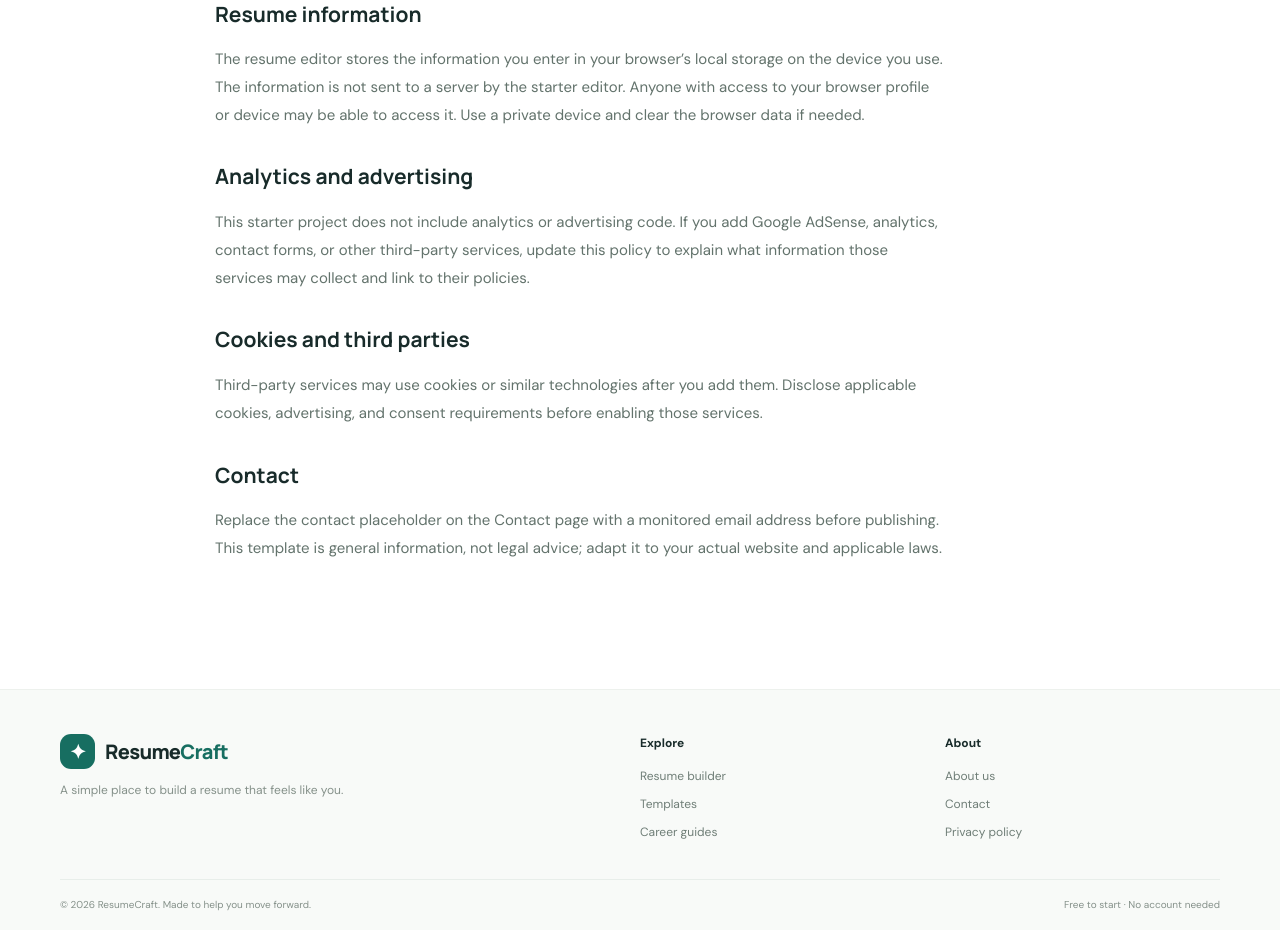
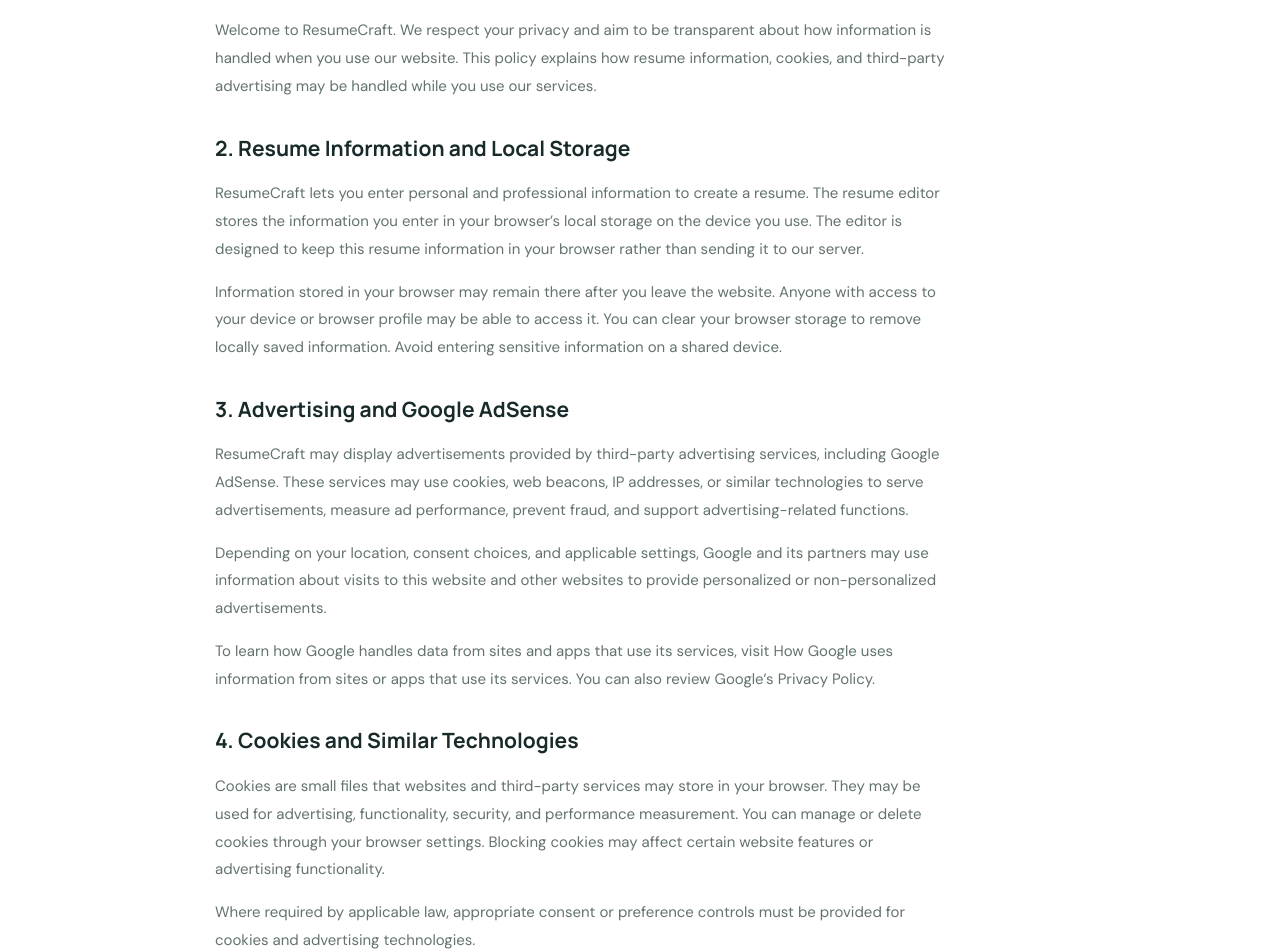
Before and after one commit to Mahrozfatima786/ResumeCraft, a Next.js app: page /privacy in a window 1280 px wide. Shown: the part 360-1312 px from the top of the page. Before the commit the page ends 1290 px from the top, so only its background shows below. Built offline with nearby package versions, Linux system fonts and the light colour scheme.

Commit message:
Fix Google AdSense site verification

```diff
--- a/app/privacy/page.tsx
+++ b/app/privacy/page.tsx
@@ -1,3 +1,141 @@
-import type {Metadata} from 'next';
-export const metadata:Metadata={title:'Privacy Policy'};
-export default function Privacy(){return <section className="inner-page narrow-page container"><div className="eyebrow">YOUR PRIVACY</div><h1>Privacy policy</h1><p className="page-lede">Last updated: October 2026. This is a starter policy and must be reviewed and customized before the website is publicly launched.</p><div className="prose"><h2>Resume information</h2><p>The resume editor stores the information you enter in your browser’s local storage on the device you use. The information is not sent to a server by the starter editor. Anyone with access to your browser profile or device may be able to access it. Use a private device and clear the browser data if needed.</p><h2>Analytics and advertising</h2><p>This starter project does not include analytics or advertising code. If you add Google AdSense, analytics, contact forms, or other third-party services, update this policy to explain what information those services may collect and link to their policies.</p><h2>Cookies and third parties</h2><p>Third-party services may use cookies or similar technologies after you add them. Disclose applicable cookies, advertising, and consent requirements before enabling those services.</p><h2>Contact</h2><p>Replace the contact placeholder on the Contact page with a monitored email address before publishing. This template is general information, not legal advice; adapt it to your actual website and applicable laws.</p></div></section>}
+import type { Metadata } from "next";
+
+export const metadata: Metadata = {
+	title: "Privacy Policy",
+	description:
+		"Read ResumeCraft’s Privacy Policy to understand how resume information, cookies, and third-party advertising are handled.",
+};
+
+export default function Privacy() {
+	return (
+		<section className="inner-page narrow-page container">
+			<div className="eyebrow">YOUR PRIVACY</div>
+
+			<h1>Privacy Policy</h1>
+
+			<p className="page-lede">Last updated: October 2026</p>
+
+			<div className="prose">
+				<h2>1. Introduction</h2>
+				<p>
+					Welcome to ResumeCraft. We respect your privacy and aim to be
+					transparent about how information is handled when you use our website.
+					This policy explains how resume information, cookies, and third-party
+					advertising may be handled while you use our services.
+				</p>
+
+				<h2>2. Resume Information and Local Storage</h2>
+				<p>
+					ResumeCraft lets you enter personal and professional information to
+					create a resume. The resume editor stores the information you enter in
+					your browser’s local storage on the device you use. The editor is
+					designed to keep this resume information in your browser rather than
+					sending it to our server.
+				</p>
+				<p>
+					Information stored in your browser may remain there after you leave
+					the website. Anyone with access to your device or browser profile may
+					be able to access it. You can clear your browser storage to remove
+					locally saved information. Avoid entering sensitive information on a
+					shared device.
+				</p>
+
+				<h2>3. Advertising and Google AdSense</h2>
+				<p>
+					ResumeCraft may display advertisements provided by third-party
+					advertising services, including Google AdSense. These services may use
+					cookies, web beacons, IP addresses, or similar technologies to serve
+					advertisements, measure ad performance, prevent fraud, and support
+					advertising-related functions.
+				</p>
+				<p>
+					Depending on your location, consent choices, and applicable settings,
+					Google and its partners may use information about visits to this
+					website and other websites to provide personalized or non-personalized
+					advertisements.
+				</p>
+				<p>
+					To learn how Google handles data from sites and apps that use its
+					services, visit{" "}
+					<a
+						href="https://policies.google.com/technologies/partner-sites"
+						target="_blank"
+						rel="noopener noreferrer">
+						How Google uses information from sites or apps that use its services
+					</a>
+					. You can also review Google’s{" "}
+					<a
+						href="https://policies.google.com/privacy"
+						target="_blank"
+						rel="noopener noreferrer">
+						Privacy Policy
+					</a>
+					.
+				</p>
+
+				<h2>4. Cookies and Similar Technologies</h2>
+				<p>
+					Cookies are small files that websites and third-party services may
+					store in your browser. They may be used for advertising,
+					functionality, security, and performance measurement. You can manage
+					or delete cookies through your browser settings. Blocking cookies may
+					affect certain website features or advertising functionality.
+				</p>
+				<p>
+					Where required by applicable law, appropriate consent or preference
+					controls must be provided for cookies and advertising technologies.
+				</p>
+
+				<h2>5. Third-Party Services and External Links</h2>
+				<p>
+					Our website may use third-party services or link to external websites.
+					Those services and websites operate under their own privacy policies
+					and practices. We encourage you to review their policies before
+					providing information or interacting with their services.
+				</p>
+
+				<h2>6. Data Security and Retention</h2>
+				<p>
+					Resume information saved in local storage remains on the browser and
+					device where it was entered, unless you use another feature or service
+					that transmits it elsewhere. We cannot guarantee the security of your
+					device or browser. You are responsible for protecting access to your
+					device and removing locally stored information when appropriate.
+				</p>
+
+				<h2>7. Children’s Privacy</h2>
+				<p>
+					ResumeCraft is intended for people creating resumes and is not
+					designed specifically to collect personal information from children.
+					If you believe a child has provided personal information through a
+					feature on this website, please contact us so we can review the
+					concern.
+				</p>
+
+				<h2>8. Your Choices and Privacy Rights</h2>
+				<p>
+					Depending on where you live, you may have rights regarding your
+					personal information, including rights to request access, correction,
+					or deletion of information held by a service. You can remove resume
+					information stored locally by clearing this website’s data in your
+					browser. For requests or questions about privacy, contact us using the
+					email address below.
+				</p>
+
+				<h2>9. Changes to This Policy</h2>
+				<p>
+					We may update this Privacy Policy when our website, services, or legal
+					requirements change. Any revised policy will be published on this page
+					with an updated revision date.
+				</p>
+
+				<h2>10. Contact Us</h2>
+				<p>
+					If you have questions about this Privacy Policy or our privacy
+					practices, contact us at{" "}
+					<a href="mailto:ressumecraft@gmail.com">ressumecraft@gmail.com</a>.
+				</p>
+			</div>
+		</section>
+	);
+}
```
